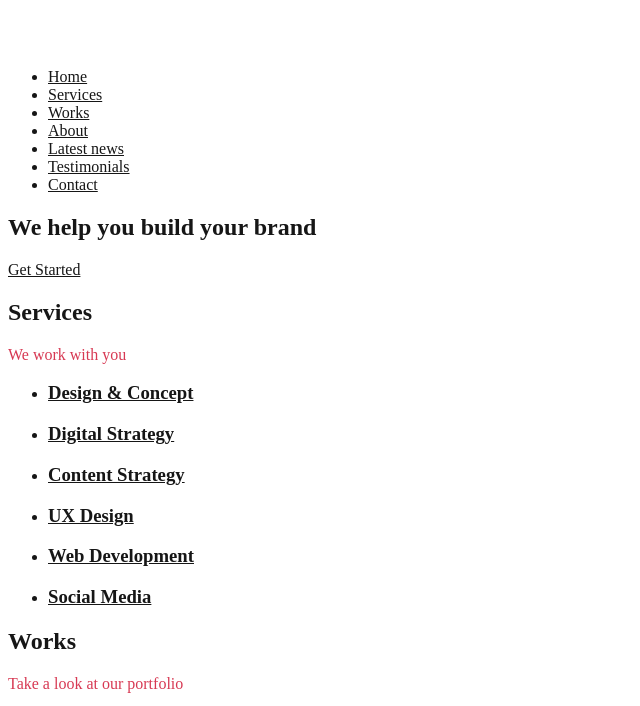
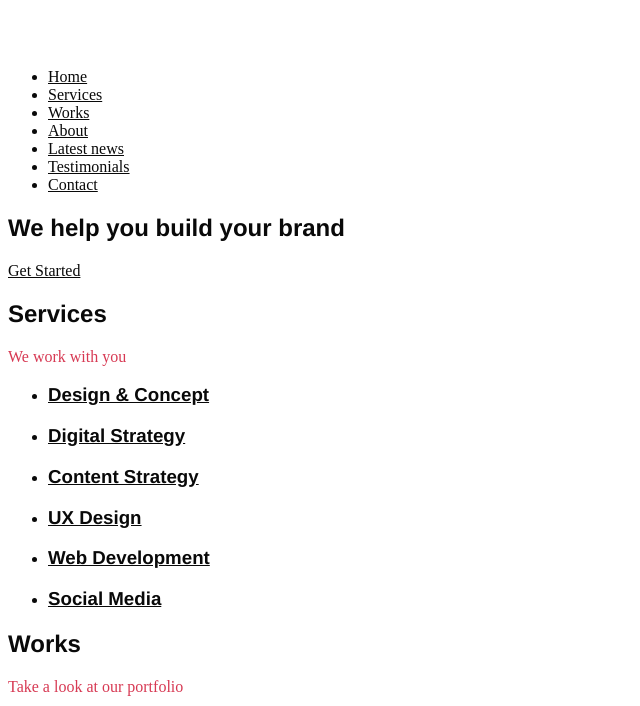
Before and after one commit to Dillys3567/alx-frontend, a plain HTML site: page 0x02-CSS_advanced/index.html in a window 1280 px wide. Shown: the top 706 px of the page, without its empty margins (0-640 px from the left). Drawn offline with Linux system fonts and the light colour scheme; grey boxes are pictures that could not be loaded.

Commit message:
set font family

```diff
--- a/0x02-CSS_advanced/index.html
+++ b/0x02-CSS_advanced/index.html
@@ -16,7 +16,7 @@
       href="https://fonts.googleapis.com/css?family=Open+Sans:400,700|Raleway:700&display=swap"
       rel="stylesheet"
     />
-    <link rel="stylesheet" href="styles/2-style.css" />
+    <link rel="stylesheet" href="styles/4-style.css" />
   </head>
   <body>
     <!-- Header -->
--- /dev/null
+++ b/0x02-CSS_advanced/styles/4-style.css
@@ -0,0 +1,36 @@
+html {
+  scroll-behavior: smooth;
+}
+:root {
+  --color-primary: #d73953;
+  --color-black: #090909;
+  --color-white: #ffffff;
+  --color-light-grey: #f3f3f3;
+  --color-dark-grey: #353535;
+  --text-color: var(--color-black);
+  --font-family-base: "Helvetica Neue", Helvetica, Arial, sans-serif;
+  --font-family-title: "Helvetica Neue", Helvetica, Arial, sans-serif;
+}
+body {
+  color: var(--text-color);
+}
+h1,
+h2,
+h3,
+h4,
+h5,
+h6 {
+  font-family: var(--font-family-title);
+}
+a {
+  color: var(--text-color);
+}
+.visually-hidden {
+  display: none;
+}
+.card-category {
+  color: var(--color-primary);
+}
+.section-tagline {
+  color: var(--color-primary);
+}
```
